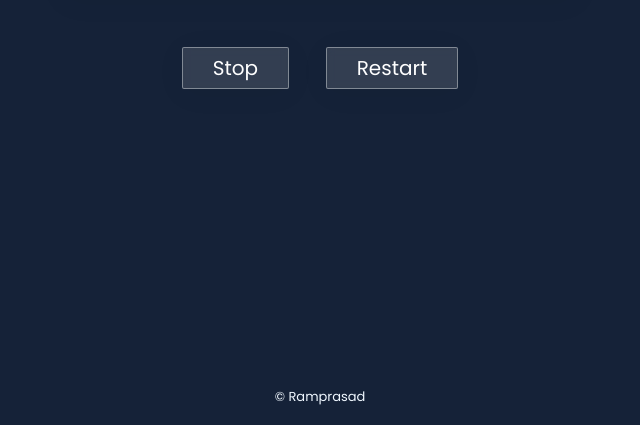
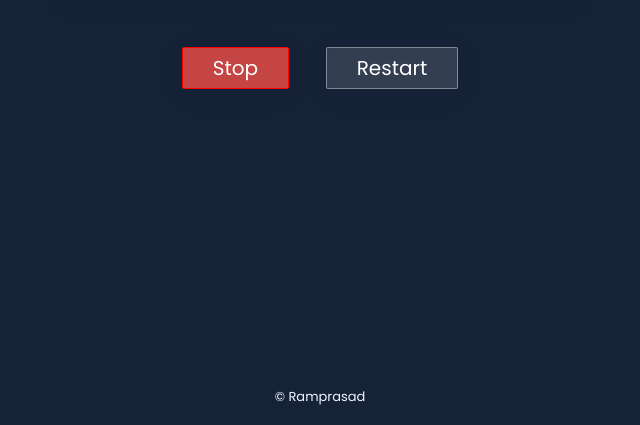
Before and after one commit to Ramprasadmanna/Stop-Watch, a plain HTML site: page index.html in a window 1280 px wide. Both pictures are taken after a click on the button "Start". Shown: the part 375-800 px from the top of the page, without its empty margins (320-960 px from the left). Drawn offline with Linux system fonts and the light colour scheme.

Commit message:
Update style.css

```diff
--- a/style.css
+++ b/style.css
@@ -67,6 +67,8 @@ a {
 
 .stop {
     display: none;
+    background-color: rgb(197, 68, 68);
+    border-color: rgb(255, 0, 0);
 }
 
 .pressed {
```
